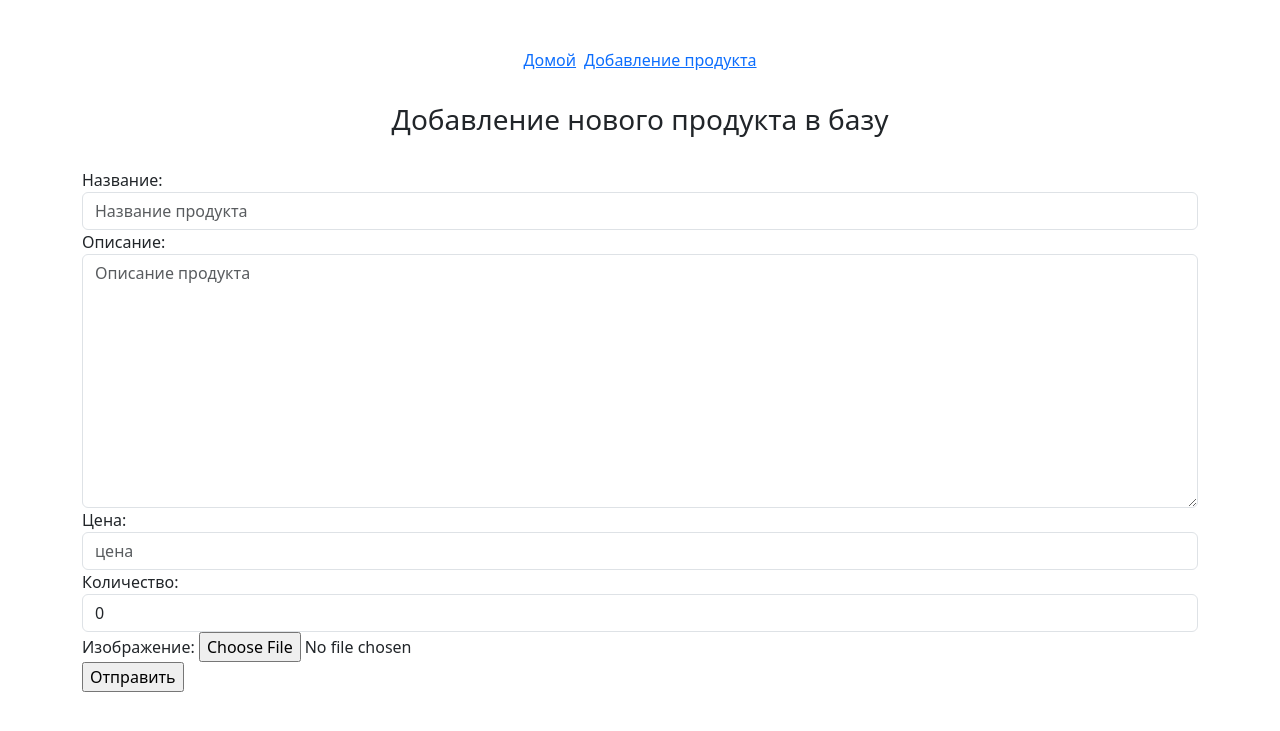
After one commit to zzollozz/django24_hw_shop, a Django app: page /add/ in a window 1280 px wide. The commit adds this page. Shown: the top 731 px of the page. Run offline with Django 5.2, Linux system fonts and the light colour scheme.

Commit message:
выполнил ДЗ_4

```diff
--- /dev/null
+++ b/mainapp/forms.py
@@ -0,0 +1,31 @@
+from fileinput import FileInput
+
+from django import forms
+from django.forms import ModelForm, TextInput, NumberInput, Textarea
+
+from mainapp.models import Goods
+
+
+class AddProductForm(ModelForm):
+    class Meta:
+        model = Goods
+        fields = ['name', 'description', 'price', 'quantity', 'img_product']
+
+        widgets = {
+            'name': TextInput(attrs={
+                'class': 'form-control',
+                'placeholder': 'Название продукта'
+            }),
+            'description': Textarea(attrs={
+                'class': 'form-control',
+                'placeholder': 'Описание продукта'
+            }),
+            'price': NumberInput(attrs={
+                'class': 'form-control',
+                'placeholder': 'цена'
+            }),
+            'quantity': NumberInput(attrs={
+                'class': 'form-control',
+                'placeholder': 'количество'
+            })
+        }
--- a/mainapp/models.py
+++ b/mainapp/models.py
@@ -7,6 +7,7 @@ class Goods(models.Model):
     price = models.DecimalField(max_digits=8, decimal_places=2, verbose_name='Цена')
     quantity = models.PositiveSmallIntegerField(default=0, verbose_name='Количество')
     created = models.DateTimeField(verbose_name='создан', auto_now_add=True)
+    img_product = models.ImageField(upload_to='product', blank=True, null=True, verbose_name='Изображение')
 
     def __str__(self):
         return f"Заказ: {self.name}, количество: {self.quantity}"
--- /dev/null
+++ b/mainapp/templates/includes/inc_main_menu.html
@@ -0,0 +1,4 @@
+<div class="d-flex gap-2 justify-content-center py-5">
+    <a href="{% url 'mainapp:home' %}">Домой</a>
+    <a href="{% url 'mainapp:add_product' %}">Добавление продукта</a>
+</div>
--- /dev/null
+++ b/mainapp/templates/mainapp/add_product.html
@@ -0,0 +1,23 @@
+{% extends 'base.html' %}
+
+{% block menu %}
+        {% include 'includes/inc_main_menu.html' %}
+{% endblock menu %}
+
+
+{% block content %}
+    <div class="container">
+        <div class="position-relative">
+            <h3 class="position-absolute top-0 start-50 translate-middle">{{ name_content }}</h3><br>
+        </div>
+        <br>
+        <div class="mb-5">
+            <form action="" method="post" enctype="multipart/form-data">
+                {% csrf_token %}
+                {{ form }}
+                <input type="submit" value="Отправить">
+            </form>
+        </div>
+
+    </div>
+{% endblock content %}
--- a/mainapp/templates/mainapp/index.html
+++ b/mainapp/templates/mainapp/index.html
@@ -1,6 +1,7 @@
 {% extends 'base.html' %}
 
 {% block menu %}
+        {% include 'includes/inc_main_menu.html' %}
 {% endblock menu %}
 
 {% block content %}
--- a/mainapp/urls.py
+++ b/mainapp/urls.py
@@ -1,9 +1,9 @@
-from django.urls import path, include
-
+from django.urls import path
 import mainapp.views as mainapp
 
 app_name = 'mainapp'
 
 urlpatterns = [
     path('', mainapp.index, name='home'),
+    path('add/', mainapp.add_product, name='add_product'),
 ]
--- a/mainapp/views.py
+++ b/mainapp/views.py
@@ -1,5 +1,45 @@
-from django.http import HttpResponse
-from django.shortcuts import render
+import logging
+
+from django.urls import reverse
+from django.shortcuts import render, HttpResponseRedirect
+
+from mainapp.forms import AddProductForm
+from mainapp.models import Goods
+
+logger = logging.getLogger(__name__)
+
 
 def index(request):
-    return HttpResponse('главная страница')
+    context = {
+        'title': 'главная страница',
+        'name_content': 'Стартовая страница магазина'
+    }
+    return render(request, 'mainapp/index.html', context)
+
+
+def add_product(request):
+    if request.method == 'POST':
+        form = AddProductForm(request.POST, request.FILES)
+
+        if form.is_valid():
+            item_product = Goods(
+                name=form.cleaned_data['name'],
+                description=form.cleaned_data['description'],
+                price=form.cleaned_data['price'],
+                quantity=form.cleaned_data['quantity'],
+                img_product=form.cleaned_data['img_product']
+            )
+            item_product.save()
+            logger.info(f"Создали продукт {item_product.name=}, в колличестве {item_product.quantity=}")
+
+        return HttpResponseRedirect(reverse('mainapp:home'))
+    else:
+        form = AddProductForm()
+
+    context = {
+        'title': 'форма добавления продукта',
+        'name_content': 'Добавление нового продукта в базу ',
+        'form': form
+    }
+
+    return render(request, 'mainapp/add_product.html', context)
--- a/templates/base.html
+++ b/templates/base.html
@@ -18,7 +18,7 @@
                 crossorigin="anonymous"></script>
     {% endblock css %}
 
-    <title>{{ title}}</title>
+    <title>{{ title }}</title>
 
 </head>
 {#<body class="d-flex flex-column h-100">#}
```
Also changed, not shown: project_Schop/settings.py (+12 -6 lines), mainapp/migrations/0002_goods_img_product.py (added), media/product/stul.jpg (added).
